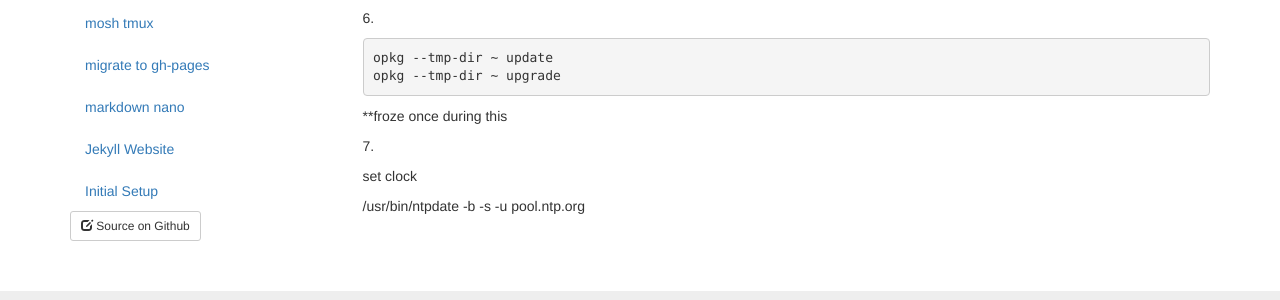
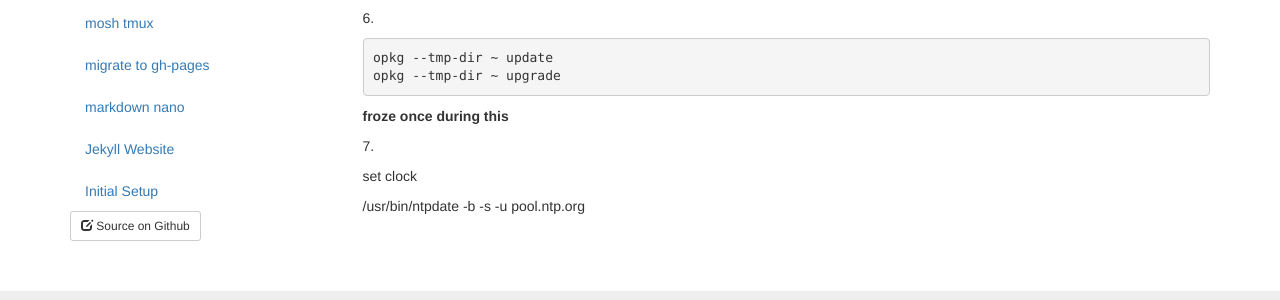
Before and after one commit to amonks/rpi-setup, a Jekyll site: the page built from _posts/2013-12-9-baeglebone-initial-setup.md, in a window 1280 px wide. Shown: the part 669-969 px from the top of the page. Built offline with Jekyll 4.4.1, drawn with Linux system fonts in a browser that asks for light colours; nearby versions of some CDN libraries.

```diff
--- a/_posts/2013-12-9-baeglebone-initial-setup.md
+++ b/_posts/2013-12-9-baeglebone-initial-setup.md
@@ -43,7 +43,7 @@ also edit /etc/resolv.conf to last until reboot
 	opkg --tmp-dir ~ update
 	opkg --tmp-dir ~ upgrade
 
-**froze once during this
+**froze once during this**
 
 7.
 
```
